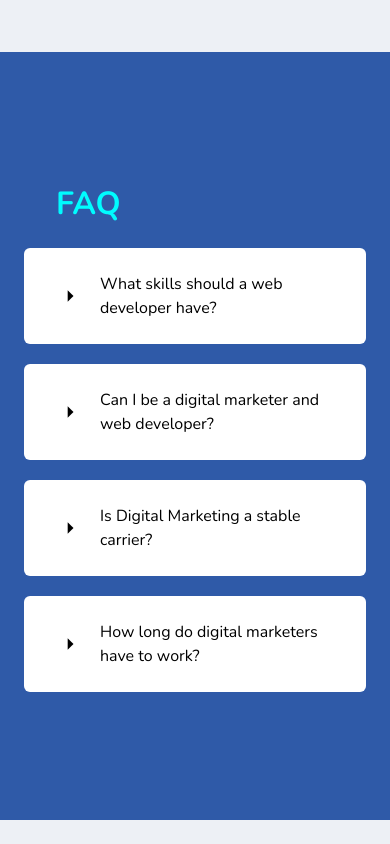
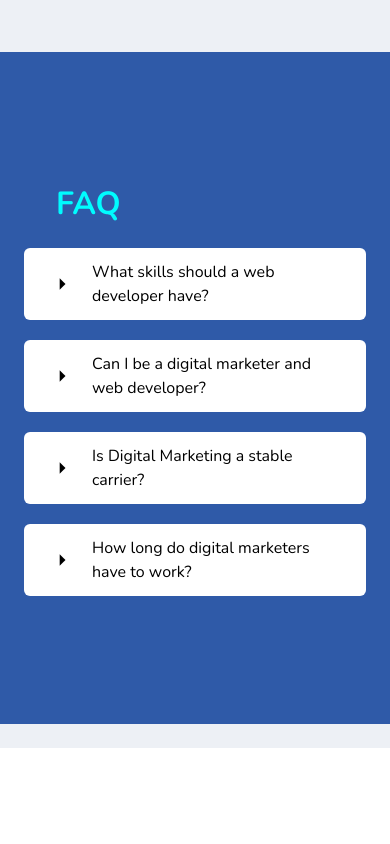
Before and after one commit to punyaprashun25/KreativanWebsite, a React (Vite) app: page / in a window 390 px wide. Shown: the part 2160-3004 px from the top of the page. After the commit the page ends 2908 px from the top, so only its background shows below. Built offline with nearby package versions, Linux system fonts and the light colour scheme.

Commit message:
faq padding changed

```diff
--- a/src/components/CollapsingBox.jsx
+++ b/src/components/CollapsingBox.jsx
@@ -2,7 +2,7 @@ import React from 'react'
 import rightArrow from '../assets/right-arrow.svg'
 const CollapsingBox = ({ques, ans}) => {
   return (
-    <div className='collapsingBox w-full bg-white px-8 lg:px-2 lg:py-2 py-6 flex gap-4 items-center rounded-md'>
+    <div className='collapsingBox w-full bg-white px-6 lg:px-2 lg:py-2 py-3 flex gap-4 items-center rounded-md'>
         <img src={rightArrow} alt="" className='w-7 h-7'/>
         <p className="question text-[1rem]">
           {ques}
```
